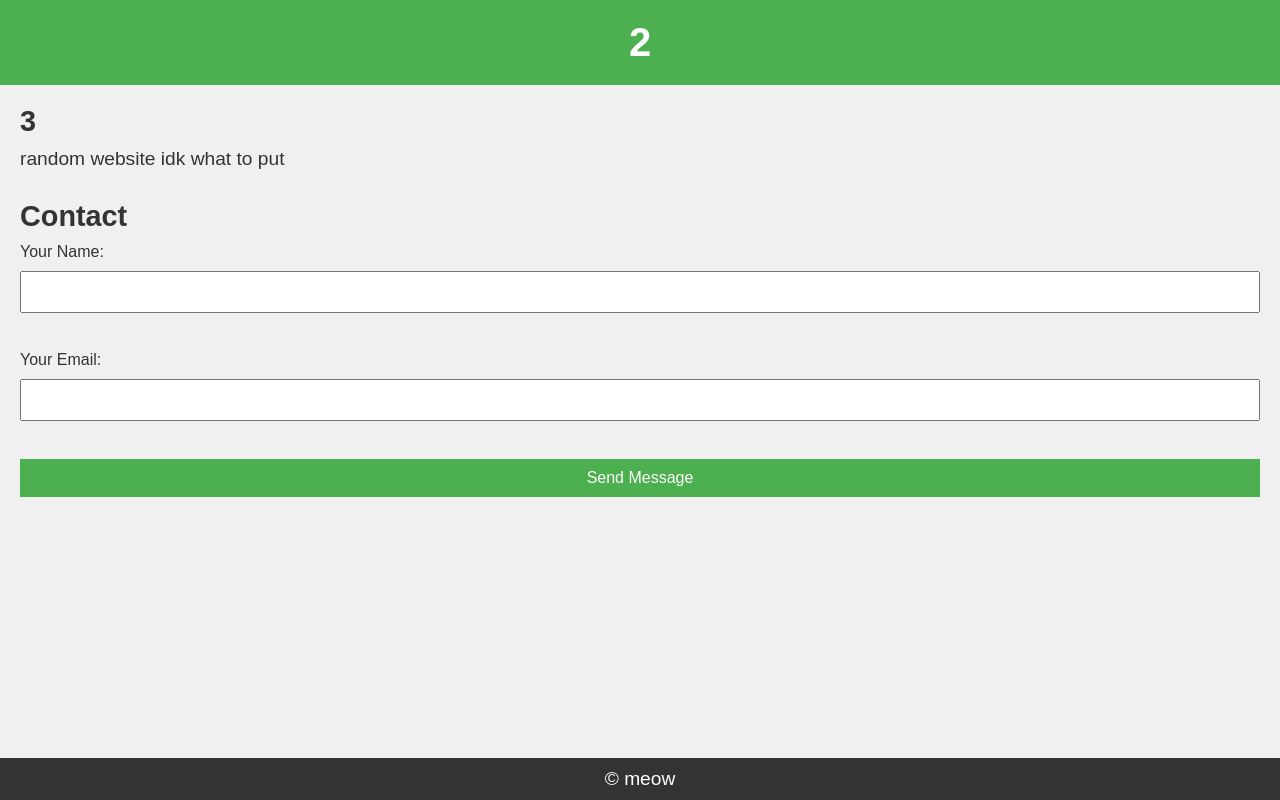
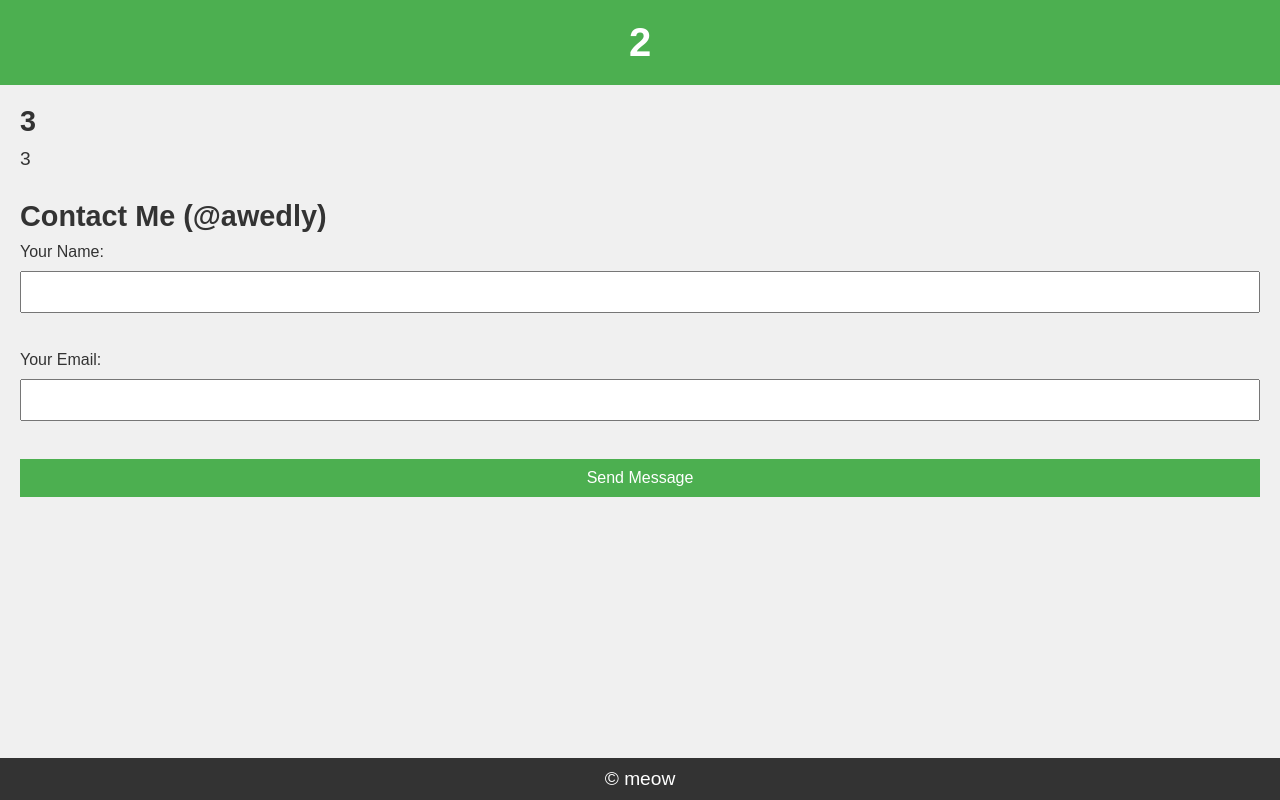
Before and after one commit to kayyyyyyyyyyyyyyyyyyyy/website, a plain HTML site: page index.html in a window 1280 px wide. Drawn offline with Linux system fonts and the light colour scheme.

Commit message:
Update index.html

```diff
--- a/index.html
+++ b/index.html
@@ -14,11 +14,11 @@
     <main>
         <section>
             <h2>3</h2>
-            <p>random website idk what to put</p>
+            <p>3</p>
         </section>
 
         <section>
-            <h2>Contact</h2>
+            <h2>Contact Me (@awedly)</h2>
             <form id="contact-form">
                 <label for="name">Your Name:</label>
                 <input type="text" id="name" name="name" required><br>
```
